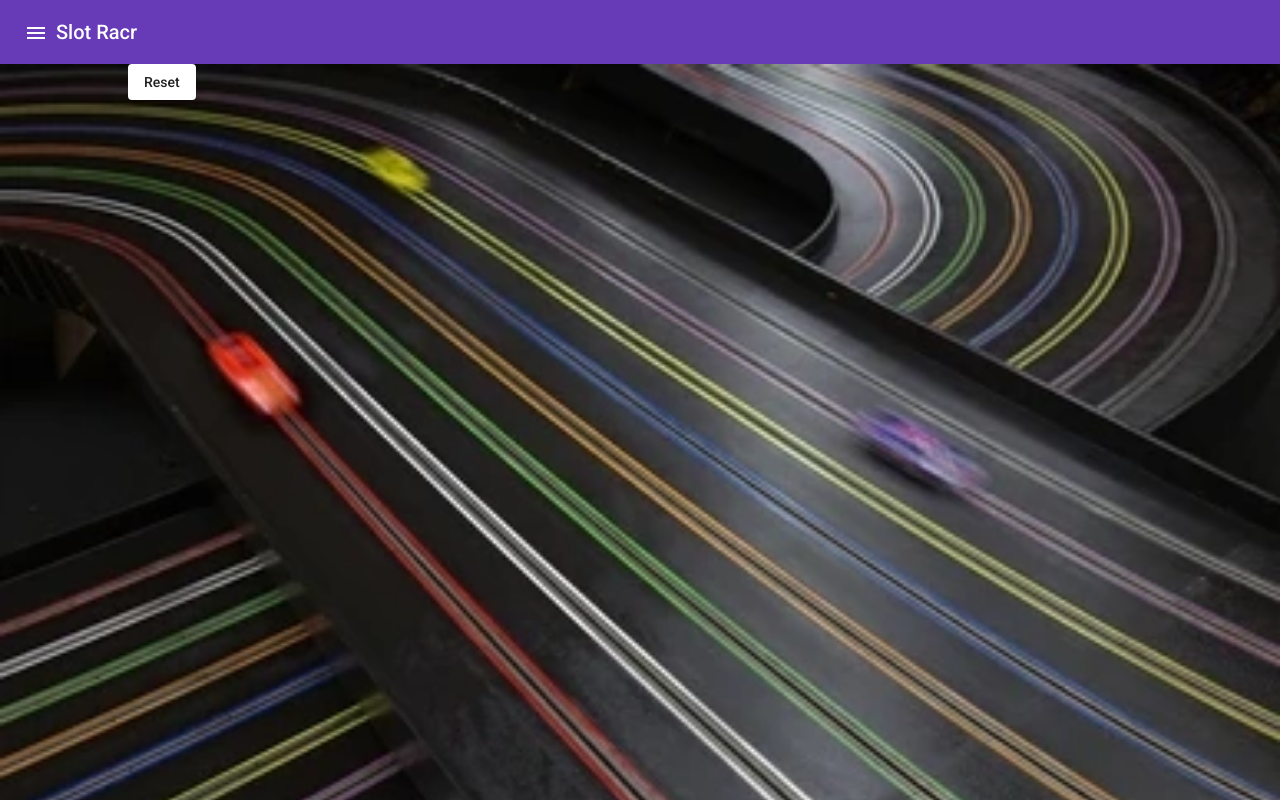
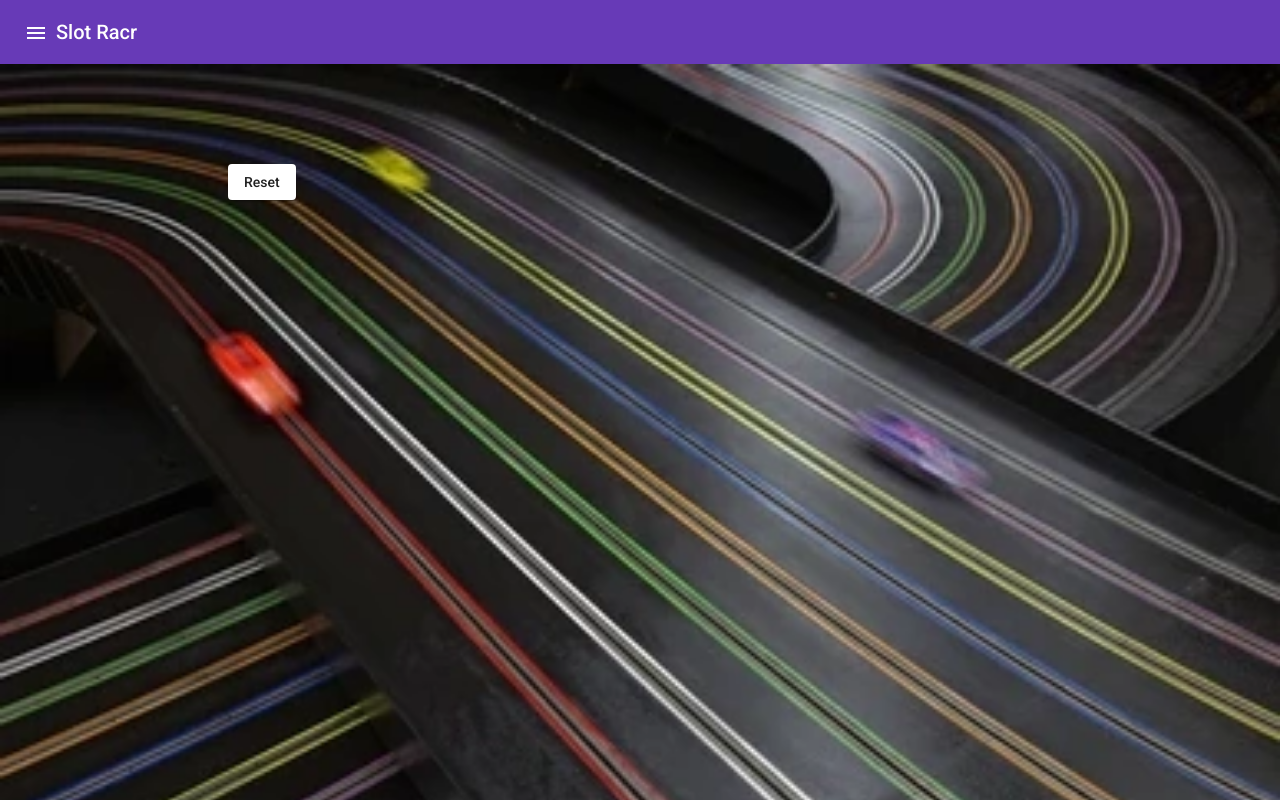
Before and after one commit to MuzickMan80/SlotRacr, an Angular app in the folder web_frontend/: page /race-reset in a window 1280 px wide. Built offline with nearby package versions, Linux system fonts and the light colour scheme.

Commit message:
Move button

```diff
--- a/web_frontend/src/app/race-reset/race-reset.component.scss
+++ b/web_frontend/src/app/race-reset/race-reset.component.scss
@@ -0,0 +1,4 @@
+button
+{
+    margin: 100px
+}
```
Also changed, not shown: 3 other files (tests, documents, lock files or other folders).
